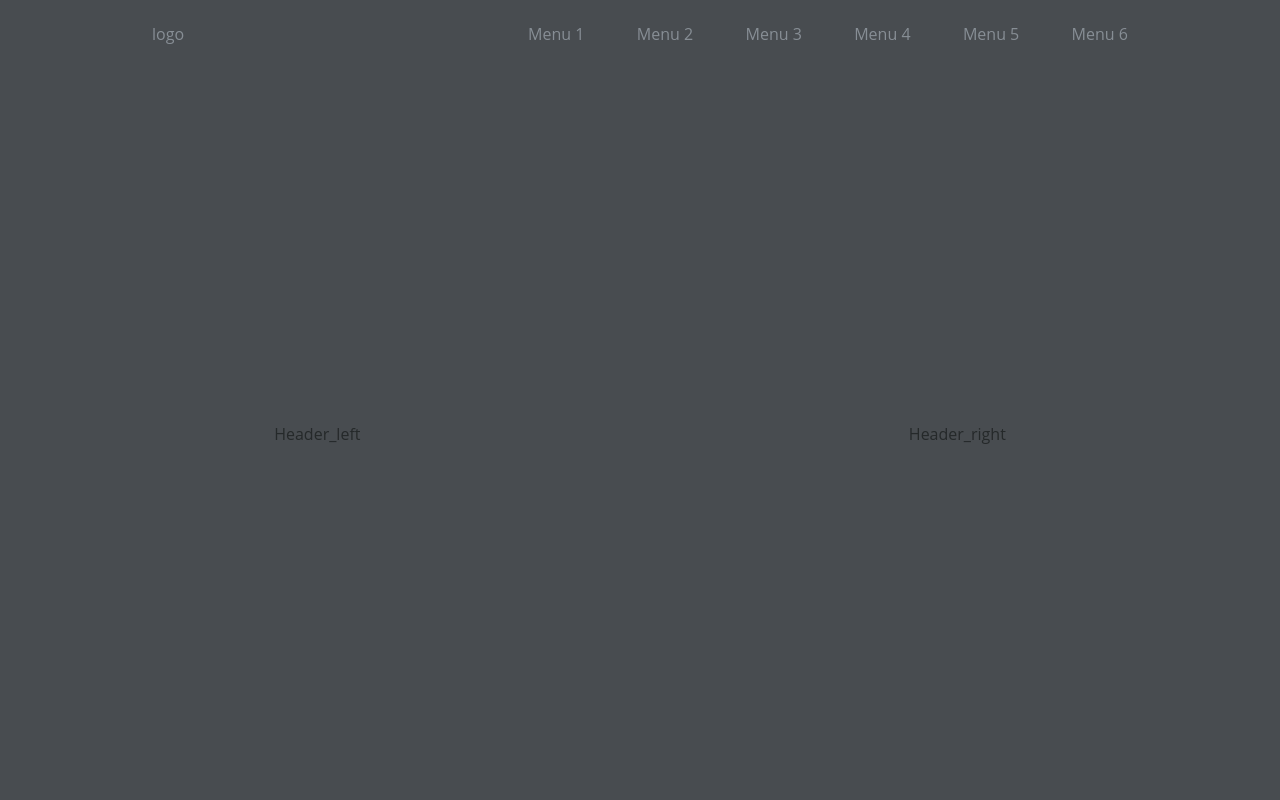
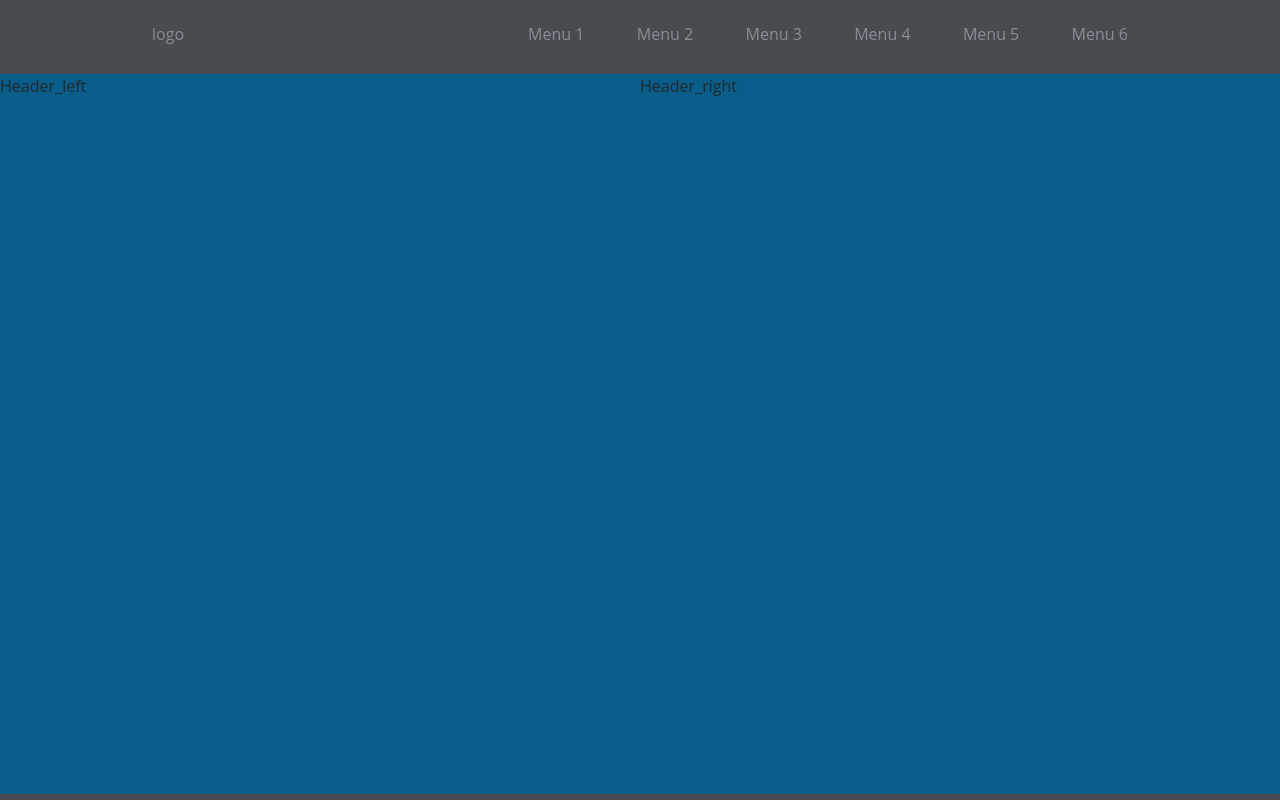
Before and after one commit to aSt0m/LandingEsime, a website: page index.html in a window 1280 px wide. Drawn offline with Linux system fonts and the light colour scheme.

Commit message:
Publicada

```diff
--- a/input.css
+++ b/input.css
@@ -82,3 +82,8 @@ html {
     justify-content:space-around;
 
 }
+.header_left, .header_right{
+    background: #085d8a;
+    height:100%;
+    width:100%;
+}
```
